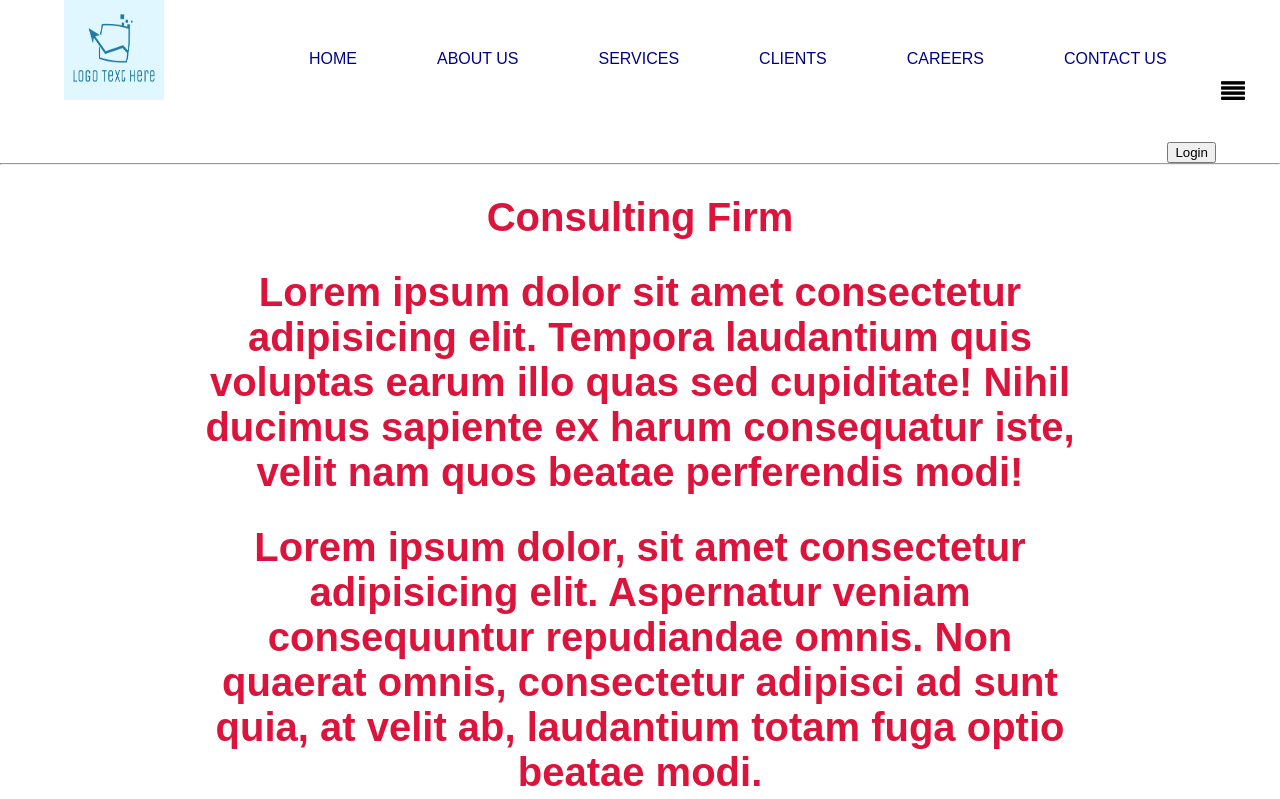
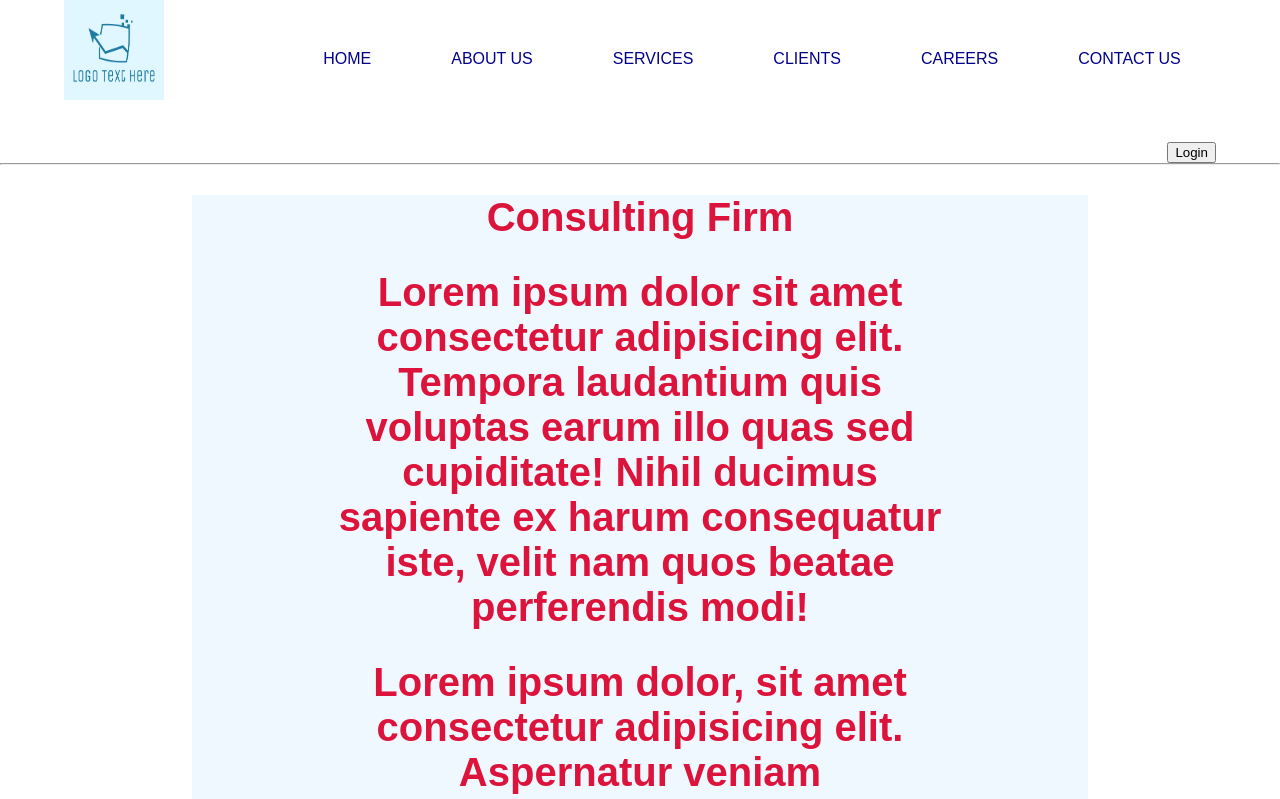
Before and after one commit to VipulAgrawal31/project2, a plain HTML site: page index.html in a window 1280 px wide. Shown: the top 799 px of the page. Drawn offline with Linux system fonts and the light colour scheme.

Commit message:
Update index.html

```diff
--- a/index.html
+++ b/index.html
@@ -18,15 +18,16 @@
       <li ><a href="contact.html">CONTACT US</a></li>
   </ul>
   <button type="button" onclick="f1()" class="button">Login</button>
-  <i class="fa fa-align-justify" style="font-size:24px"></i>
   </div>
   </header>
 <hr>
+<div class="bgr">
 <h1>Consulting Firm</h1>
 <h1>Lorem ipsum dolor sit amet consectetur adipisicing elit. Tempora laudantium quis voluptas earum illo quas sed cupiditate! Nihil ducimus sapiente ex harum consequatur iste, velit nam quos beatae perferendis modi!</h1>
 <h1>Lorem ipsum dolor, sit amet consectetur adipisicing elit. Aspernatur veniam consequuntur repudiandae omnis. Non quaerat omnis, consectetur adipisci ad sunt quia, at velit ab, laudantium totam fuga optio beatae modi.</h1>
 <h1>Lorem ipsum dolor sit amet consectetur adipisicing elit. Aut temporibus mollitia culpa, a, voluptates consequuntur cupiditate veniam doloribus alias velit deserunt reprehenderit porro expedita praesentium ex. Facilis, aliquid doloribus. Labore.</h1>
 <h1>Lorem ipsum dolor sit amet consectetur adipisicing elit. Nesciunt, excepturi libero? Voluptatibus, commodi ad facilis necessitatibus maiores aliquid laborum sit eligendi iure. Consectetur deserunt explicabo iure quaerat accusantium nihil! Nulla.</h1>
+</div>
 </body>
 <script type="text/javascript">
   function f1() {
```
